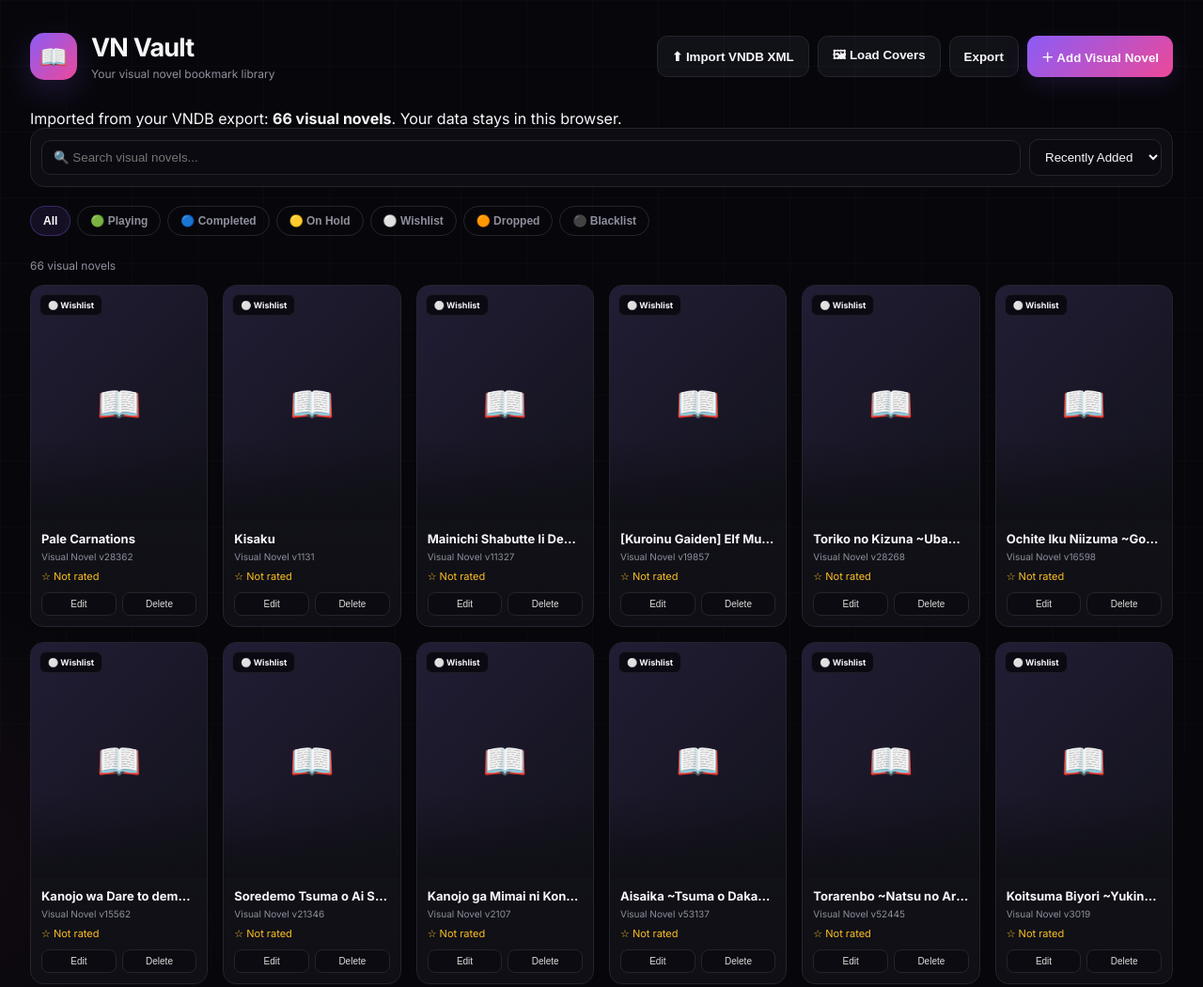
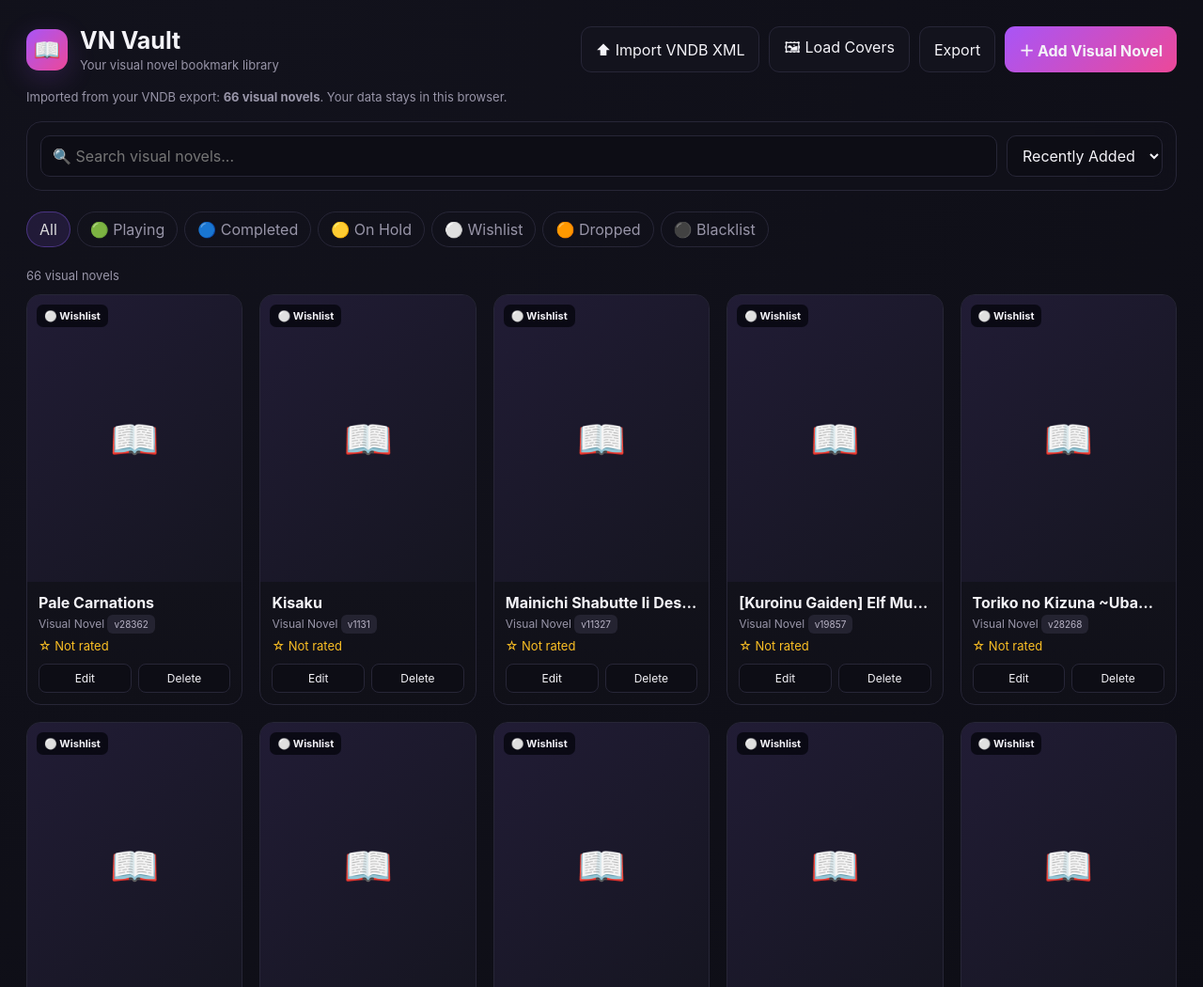
Before and after one commit to Avernus139/visualnovel-wistlist, a plain HTML site: page main.html in a window 1280 px wide. Shown: the top 1050 px of the page at 94% size. Drawn offline with Linux system fonts and the light colour scheme.

Commit message:
Refactor main.html for layout and style enhancements
Updated styles and structure for improved layout and design consistency.

```diff
--- a/main.html
+++ b/main.html
@@ -1,28 +1,50 @@
-<!DOCTYPE html><html lang="en"><head><meta charset="UTF-8"><meta name="viewport" content="width=device-width,initial-scale=1"><title>VN Vault — My Visual Novel Library — Visual Novel Bookmarks</title><style>
-@import url('https://fonts.googleapis.com/css2?family=Inter:wght@400;500;600;700;800&display=swap');
-:root{--bg:#07070b;--surface:#101016;--surface2:#15151d;--line:#24242f;--text:#f7f7fb;--muted:#8f8f9e;--purple:#8b5cf6;--pink:#ec4899;--cyan:#22d3ee;--green:#34d399;--yellow:#fbbf24;--blue:#60a5fa;--orange:#fb923c}
-*{box-sizing:border-box}html{scroll-behavior:smooth}
-body{margin:0;color:var(--text);font-family:Inter,system-ui,sans-serif;background:radial-gradient(900px 500px at 85% -10%,#6d28d91f,transparent 65%),radial-gradient(700px 450px at -10% 20%,#ec48990d,transparent 60%),var(--bg)}
-body:before{content:"";position:fixed;inset:0;pointer-events:none;background-image:linear-gradient(#fff 1px,transparent 1px),linear-gradient(90deg,#fff 1px,transparent 1px);background-size:70px 70px;opacity:.018}
-.app{max-width:1500px;margin:auto;padding:34px 32px 60px}
-header{display:flex;align-items:center;justify-content:space-between;gap:25px;margin-bottom:30px}
-.brand{display:flex;align-items:center;gap:15px}.logo{width:50px;height:50px;border-radius:15px;display:grid;place-items:center;font-size:24px;background:linear-gradient(135deg,var(--purple),var(--pink));box-shadow:0 12px 35px #8b5cf633}
-h1{font-size:27px;letter-spacing:-.8px;margin:0}.subtitle{font-size:12px;color:var(--muted);margin-top:4px}
-.actions{display:flex;gap:9px}.btn{border:1px solid var(--line);background:#111118;color:var(--text);padding:10px 15px;border-radius:11px;font-weight:600;transition:.18s}.btn:hover{border-color:#555568;transform:translateY(-1px)}.btn.primary{border:0;background:linear-gradient(135deg,var(--purple),var(--pink));box-shadow:0 8px 25px #8b5cf622}
-.toolbar{display:flex;gap:9px;align-items:center;padding:11px;background:#0f0f16cc;border:1px solid var(--line);border-radius:15px;backdrop-filter:blur(18px);position:sticky;top:12px;z-index:10;margin-bottom:20px}.search{flex:1;min-width:220px}
-input,select,textarea{background:#0a0a10;border:1px solid #252532;color:var(--text);border-radius:10px;padding:10px 12px;outline:none}input:focus,select:focus,textarea:focus{border-color:#8b5cf688;box-shadow:0 0 0 3px #8b5cf612}
-.tabs{display:flex;gap:7px;flex-wrap:wrap;margin:0 0 24px}.tab{border:1px solid var(--line);background:transparent;color:var(--muted);padding:8px 13px;border-radius:999px;font-size:12px;font-weight:600;transition:.18s}.tab:hover{color:#ddd;border-color:#454555}.tab.active{color:white;background:#8b5cf61a;border-color:#8b5cf655}
-.count{font-size:12px;color:var(--muted);margin:0 0 13px}
-.grid{display:grid;grid-template-columns:repeat(6,minmax(0,1fr));gap:16px}
-.card{background:linear-gradient(180deg,#15151d,#0f0f15);border:1px solid var(--line);border-radius:14px;overflow:hidden;transition:.25s;position:relative}.card:hover{transform:translateY(-6px);border-color:#8b5cf655;box-shadow:0 18px 45px #000b}
-.cover{aspect-ratio:3/4;position:relative;overflow:hidden;background:#1b1b25}.cover:after{content:"";position:absolute;inset:auto 0 0;height:35%;background:linear-gradient(transparent,#0f0f15);pointer-events:none}.cover img{width:100%;height:100%;object-fit:cover;display:block;transition:.35s}.card:hover .cover img{transform:scale(1.04)}
-.cover .placeholder{height:100%;display:grid;place-items:center;font-size:38px;color:#55556a;background:linear-gradient(135deg,#211d35,#12121a)}
-.status{position:absolute;z-index:2;top:9px;left:9px;padding:5px 8px;border-radius:7px;background:#07070ccc;border:1px solid #ffffff12;font-size:9px;font-weight:700;backdrop-filter:blur(10px)}
-.cardbody{padding:11px}.title{font-size:13px;font-weight:700;white-space:nowrap;overflow:hidden;text-overflow:ellipsis}.meta{font-size:10px;color:var(--muted);margin-top:5px;white-space:nowrap;overflow:hidden;text-overflow:ellipsis}.rating{font-size:11px;color:var(--yellow);margin-top:8px}.card-actions{display:flex;gap:6px;margin-top:10px}.small{flex:1;padding:6px;border-radius:8px;border:1px solid var(--line);background:#0b0b11;color:#ddd;font-size:10px}.small:hover{background:#181821}
-.empty{text-align:center;padding:90px 20px;color:var(--muted);grid-column:1/-1}.empty h3{color:#ddd}
-.modal{position:fixed;inset:0;background:#000b;display:none;align-items:center;justify-content:center;padding:20px;z-index:30;backdrop-filter:blur(7px)}.modal.show{display:flex}.modalbox{width:min(650px,100%);max-height:90vh;overflow:auto;background:#14141c;border:1px solid #30303d;border-radius:18px;padding:22px;box-shadow:0 30px 100px #000}.modalhead{display:flex;justify-content:space-between;align-items:center;margin-bottom:18px}.modal h2{font-size:19px;margin:0}.close{background:none;border:0;color:var(--muted);font-size:25px}.formgrid{display:grid;grid-template-columns:1fr 1fr;gap:12px}.full{grid-column:1/-1}.field label{display:block;font-size:11px;color:var(--muted);margin-bottom:6px}.field input,.field select{width:100%}textarea{width:100%;min-height:100px;resize:vertical}.form-actions{display:flex;justify-content:flex-end;gap:8px;margin-top:18px}
-@media(max-width:1250px){.grid{grid-template-columns:repeat(5,1fr)}}@media(max-width:1000px){.grid{grid-template-columns:repeat(4,1fr)}}@media(max-width:720px){.app{padding:20px 15px 40px}header{align-items:flex-start;flex-direction:column}.actions{width:100%}.actions .btn{flex:1}.grid{grid-template-columns:repeat(3,1fr)}.toolbar{position:static}}@media(max-width:500px){.grid{grid-template-columns:repeat(2,1fr);gap:11px}.formgrid{grid-template-columns:1fr}.full{grid-column:auto}.toolbar{flex-wrap:wrap}.search{width:100%}}
-</style></head><body><div class="app">
+<!DOCTYPE html><html lang="en"><head><meta charset="UTF-8"><meta name="viewport" content="width=device-width,initial-scale=1"><title>VN Vault — Visual Novel Bookmarks</title><style>
+:root{
+  --bg:#0b0b12; --panel:#13131d; --panel2:#191925; --text:#f4f3f8;
+  --muted:#9895a8; --accent:#a855f7; --accent2:#ec4899; --border:#272637;
+  --green:#34d399; --yellow:#fbbf24; --blue:#60a5fa;
+}
+*{box-sizing:border-box}
+body{margin:0;background:radial-gradient(circle at 20% 0%,#12121c 0,#0b0b12 35%);color:var(--text);font-family:Inter,system-ui,-apple-system,Segoe UI,sans-serif}
+button,input,select,textarea{font:inherit}
+button{cursor:pointer}
+.app{max-width:1400px;margin:auto;padding:28px}
+header{display:flex;align-items:center;justify-content:space-between;gap:20px;margin-bottom:28px}
+.brand{display:flex;align-items:center;gap:13px}
+.logo{width:44px;height:44px;border-radius:13px;background:linear-gradient(135deg,var(--accent),var(--accent2));display:grid;place-items:center;font-size:23px;box-shadow:0 8px 30px #a855f733}
+h1{font-size:25px;margin:0}.subtitle{color:var(--muted);font-size:13px;margin-top:3px}
+.actions{display:flex;gap:10px}
+.btn{border:1px solid var(--border);background:var(--panel);color:var(--text);padding:10px 15px;border-radius:11px}
+.btn.primary{border:0;background:linear-gradient(135deg,var(--accent),var(--accent2));font-weight:700}
+.toolbar{background:#11111aee;border:1px solid var(--border);padding:14px;border-radius:16px;display:flex;gap:10px;flex-wrap:wrap;margin-bottom:22px;position:sticky;top:10px;z-index:5;backdrop-filter:blur(14px)}
+.search{flex:1;min-width:220px}
+input,select,textarea{background:#0d0d15;border:1px solid var(--border);color:var(--text);border-radius:10px;padding:10px 12px;outline:none}
+input:focus,select:focus,textarea:focus{border-color:var(--accent)}
+.tabs{display:flex;gap:7px;flex-wrap:wrap;margin-bottom:22px}
+.tab{padding:8px 13px;border-radius:999px;border:1px solid var(--border);background:transparent;color:var(--muted)}
+.tab.active{background:#8b5cf622;color:#ddd;border-color:#8b5cf666}
+.grid{display:grid;grid-template-columns:repeat(5,minmax(0,1fr));gap:18px}
+.card{background:linear-gradient(180deg,#171722,#101018);border:1px solid var(--border);border-radius:15px;overflow:hidden;transition:.2s;position:relative}
+.card:hover{transform:translateY(-5px);border-color:#8b5cf677;box-shadow:0 15px 35px #0008}
+.cover{aspect-ratio:3/4;position:relative;overflow:hidden;background:#242333}
+.cover img{width:100%;height:100%;object-fit:cover;display:block}
+.cover .placeholder{height:100%;display:grid;place-items:center;color:#77728a;font-size:42px;background:linear-gradient(135deg,#211c35,#151520)}
+.status{position:absolute;top:10px;left:10px;padding:5px 8px;border-radius:7px;background:#080810d9;font-size:11px;font-weight:700;backdrop-filter:blur(8px)}
+.cardbody{padding:12px}.title{font-weight:700;white-space:nowrap;overflow:hidden;text-overflow:ellipsis}.meta{font-size:12px;color:var(--muted);margin-top:5px}.rating{color:#fbbf24;margin-top:8px;font-size:13px}
+.card-actions{display:flex;gap:7px;margin-top:11px}.small{flex:1;padding:7px;border-radius:8px;border:1px solid var(--border);background:#0d0d15;color:var(--text);font-size:12px}
+.empty{text-align:center;padding:70px 20px;color:var(--muted);grid-column:1/-1}
+.modal{position:fixed;inset:0;background:#0009;display:none;align-items:center;justify-content:center;padding:20px;z-index:20}
+.modal.show{display:flex}.modalbox{width:min(620px,100%);max-height:90vh;overflow:auto;background:#15151f;border:1px solid var(--border);border-radius:18px;padding:22px;box-shadow:0 25px 80px #000}
+.modalhead{display:flex;justify-content:space-between;align-items:center;margin-bottom:18px}.modal h2{margin:0}.close{background:none;border:0;color:var(--muted);font-size:24px}
+.formgrid{display:grid;grid-template-columns:1fr 1fr;gap:12px}.full{grid-column:1/-1}.field label{display:block;font-size:12px;color:var(--muted);margin-bottom:6px}
+textarea{min-height:100px;resize:vertical;width:100%}.field input,.field select{width:100%}
+.form-actions{display:flex;justify-content:flex-end;gap:9px;margin-top:18px}
+.count{color:var(--muted);font-size:13px;margin:0 0 12px}
+@media(max-width:1100px){.grid{grid-template-columns:repeat(4,1fr)}}
+@media(max-width:800px){.grid{grid-template-columns:repeat(3,1fr)}header{align-items:flex-start;flex-direction:column}}
+@media(max-width:560px){.app{padding:16px}.grid{grid-template-columns:repeat(2,1fr);gap:12px}.formgrid{grid-template-columns:1fr}.full{grid-column:auto}.toolbar{position:static}.actions{width:100%}.actions .btn{flex:1}}
+
+.notice{margin:-10px 0 18px;color:var(--muted);font-size:13px}.api-status{margin-left:auto}.coverbtn{margin-left:auto}.badge{font-size:10px;color:#b8b3c5;background:#242331;padding:4px 7px;border-radius:6px}.vndblink{color:#b78cff;text-decoration:none}.details{padding:18px;display:grid;grid-template-columns:150px 1fr;gap:18px}.details img{width:150px;aspect-ratio:3/4;object-fit:cover;border-radius:10px}.details h2{margin:0 0 8px}.details p{color:var(--muted);line-height:1.6}.danger{color:#f87171} @media(max-width:560px){.details{grid-template-columns:1fr}.details img{width:130px}}</style></head><body><div class="app">
 <header><div class="brand"><div class="logo">📖</div><div><h1>VN Vault</h1><div class="subtitle">Your visual novel bookmark library</div></div></div><div class="actions"><button class="btn" id="importBtn">⬆ Import VNDB XML</button><button class="btn" id="coverBtn">🖼 Load Covers</button><button class="btn" id="exportBtn">Export</button><button class="btn primary" id="addBtn">＋ Add Visual Novel</button><input id="fileInput" type="file" accept=".xml,text/xml" hidden></div></header>
 <div class="notice">Imported from your VNDB export: <b>66 visual novels</b>. Your data stays in this browser. <span id="apiStatus" class="api-status"></span></div>
 <div class="toolbar"><input class="search" id="search" placeholder="🔍 Search visual novels..."><select id="sort"><option value="added">Recently Added</option><option value="title">Title A–Z</option><option value="rating">Your Rating</option></select></div>
```
